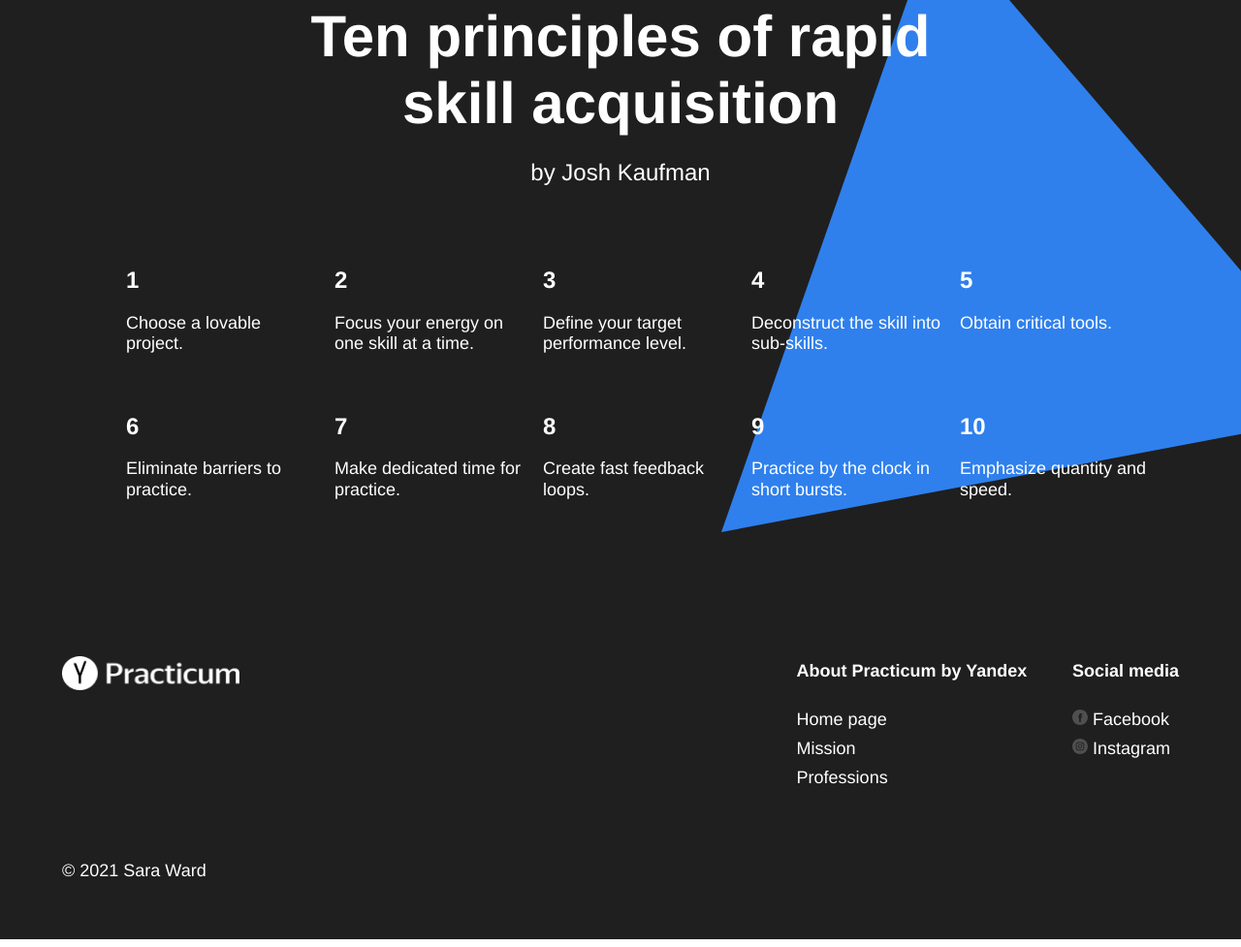
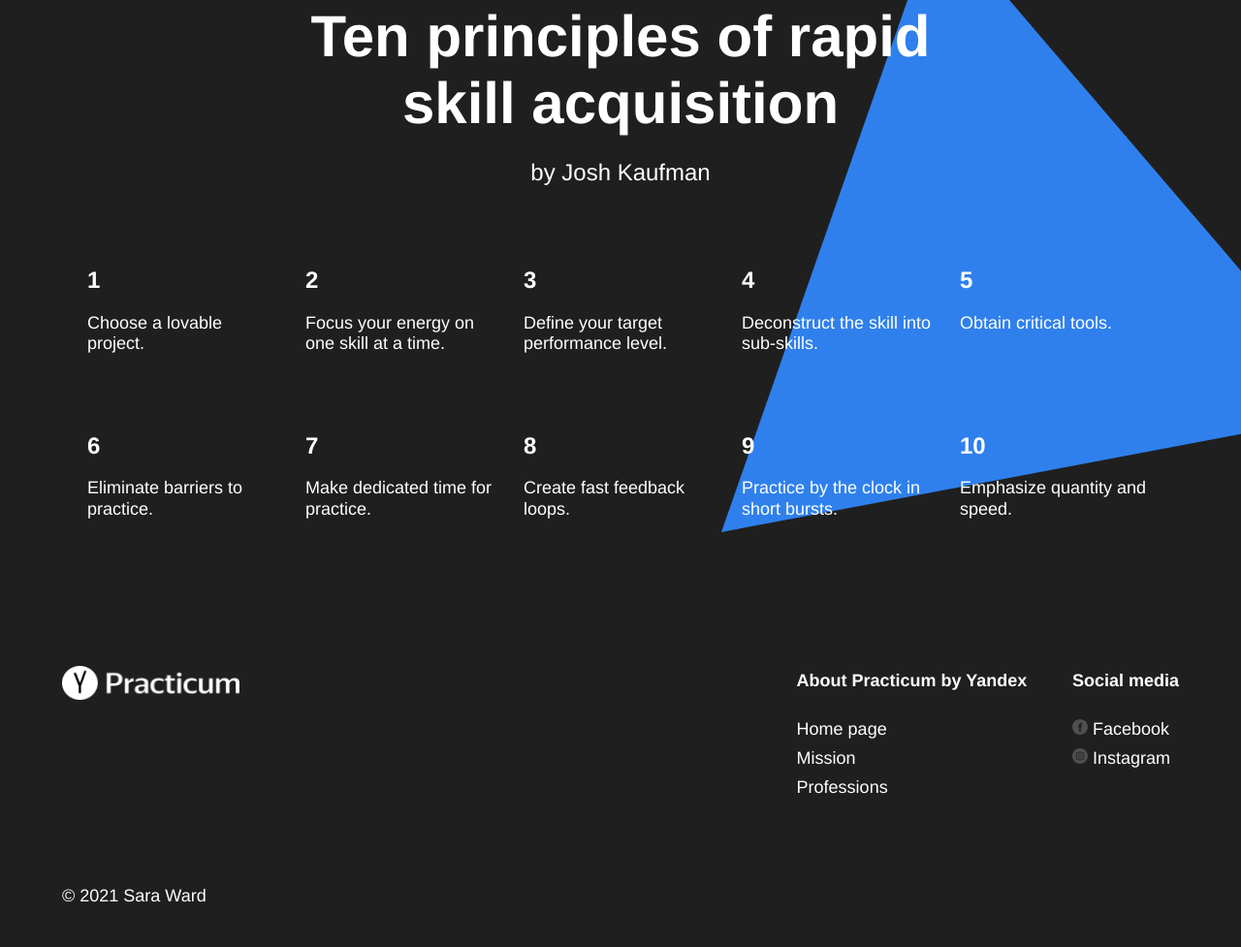
Before and after one commit to warsdd/web_project_1, a plain HTML site: page index.html in a window 1280 px wide. Shown: the part 3120-4097 px from the top of the page at 97% size. Drawn offline with Linux system fonts and the light colour scheme.

Commit message:
final submission

```diff
--- a/styles/style.css
+++ b/styles/style.css
@@ -72,8 +72,8 @@
   height: 608px;
   display: flex;
   position: absolute;
-  right: 0px;
-  bottom: 0px;
+  right: 0;
+  bottom: 0;
   z-index: 1;
 }
 
@@ -84,7 +84,7 @@
   width: 568px;
   position: absolute;
   top: 64px;
-  right: 0px;
+  right: 0;
   z-index: 0;
 }
 
@@ -168,6 +168,7 @@
 
 .table {
   margin: auto;
+  padding: 0;
   display: flex;
   flex-wrap: wrap;
   width: 1100px;
@@ -177,8 +178,6 @@
 }
 
 .table__cell {
-  justify-content: center;
-  align-items: center;
   width: 250px;
   padding-top: 60px;
 }
@@ -255,7 +254,7 @@
   background-color: #1F1F1F;
   color: white;
   padding-top: 90px;
-  padding-bottom: 10px;
+  padding-bottom: 90px;
   position: relative;
   overflow: hidden;
 }
@@ -274,7 +273,6 @@
 
 .section-subtitle_theme_dark {
   color: white;
-  padding-bottom: 20px;
 }
 
 .table_theme_dark {
@@ -285,10 +283,8 @@
 .table__cell_theme_dark {
   color: white;
   width: 200px;
-}
-
-.table__cell_theme_dark:last-child {
-  margin-bottom: 90px;
+  padding: 0;
+  margin-top: 80px;
 }
 
 .table__heading_theme_dark {
@@ -323,7 +319,7 @@
 
 .footer__column {
   display: flex;
-  min-height: 252px;
+  min-height: 250px;
   flex-direction: column;
 }
 
@@ -336,6 +332,7 @@
   line-height: 25px;
   font-size: 18px;
   font-weight: normal;
+  margin: 0;
 }
 
 .footer__column-heading {
```
